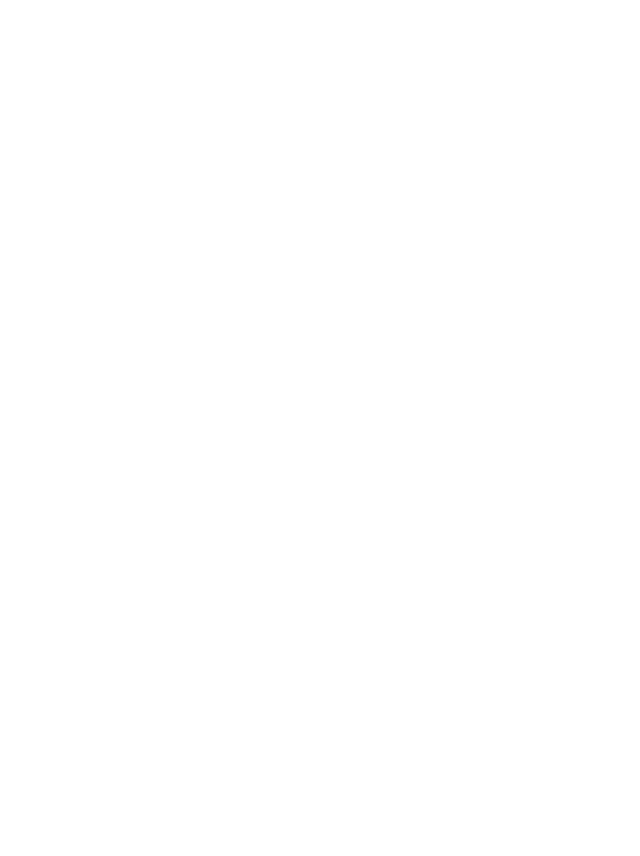
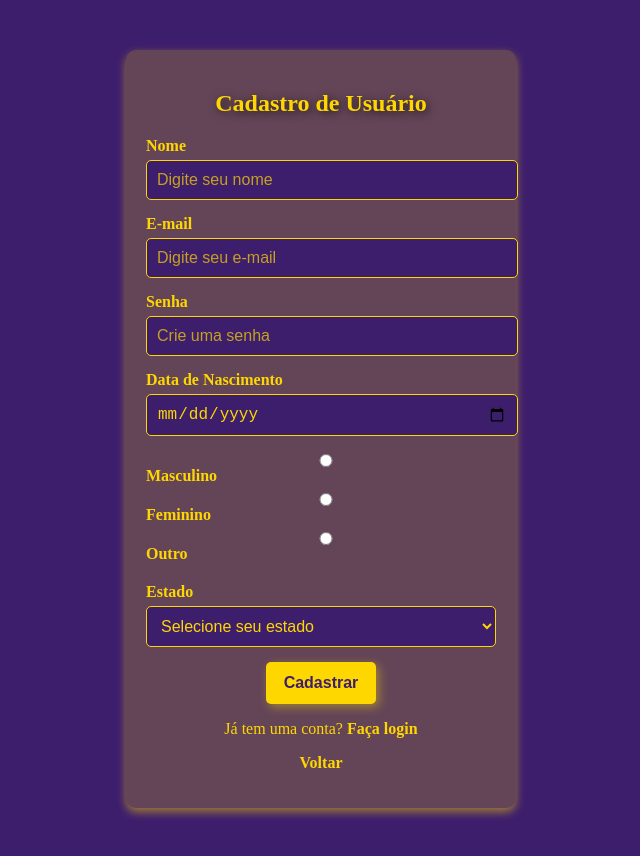
Before and after one commit to Roberto20deluxe/RotinaWeb, a website: page login/login.html in a window 1280 px wide. Shown: the whole page, without its empty margins (319-959 px from the left). Before the commit the page ends 800 px from the top, so only its background shows below. Drawn offline with Linux system fonts and the light colour scheme.

Commit message:
Commiting updates

```diff
--- a/login/login.html
+++ b/login/login.html
@@ -1,10 +1,92 @@
 <!DOCTYPE html>
-<html lang="en">
+<html lang="pt-BR">
+
 <head>
     <meta charset="UTF-8">
-    <title>Title</title>
+    <meta name="viewport" content="width=device-width, initial-scale=1.0">
+    <title>Cadastro de Usuário</title>
+    <link rel="stylesheet" href="../styles/styles.css">
 </head>
+
 <body>
+<div class="login-container">
+    <h2>Cadastro de Usuário</h2>
+    <form method="post" action="processar_cadastro.php">
 
+        <div class="input-group">
+            <label for="nome">Nome</label>
+            <input type="text" id="nome" name="nome" required placeholder="Digite seu nome">
+        </div>
+
+        <div class="input-group">
+            <label for="email">E-mail</label>
+            <input type="email" id="email" name="email" required placeholder="Digite seu e-mail">
+        </div>
+
+        <div class="input-group">
+            <label for="senha">Senha</label>
+            <input type="password" id="senha" name="senha" required placeholder="Crie uma senha">
+        </div>
+
+        <div class="input-group">
+            <label for="data_nascimento">Data de Nascimento</label>
+            <input type="date" id="data_nascimento" name="data_nascimento" required>
+        </div>
+
+        <div class="input-group">
+            <input type="radio" id="masculino" name="sexo" value="Masculino" required>
+            <label for="masculino">Masculino</label>
+
+            <input type="radio" id="feminino" name="sexo" value="Feminino" required>
+            <label for="feminino">Feminino</label>
+
+            <input type="radio" id="outro" name="sexo" value="Outro" required>
+            <label for="Outro">Outro</label>
+        </div>
+
+        <div class="input-group">
+            <label for="estado">Estado</label>
+            <select id="estado" name="estado" required>
+                <option value="">Selecione seu estado</option>
+                <option value="AC">Acre</option>
+                <option value="AL">Alagoas</option>
+                <option value="AP">Amapá</option>
+                <option value="AM">Amazonas</option>
+                <option value="BA">Bahia</option>
+                <option value="CE">Ceará</option>
+                <option value="DF">Distrito Federal</option>
+                <option value="ES">Espírito Santo</option>
+                <option value="GO">Goiás</option>
+                <option value="MA">Maranhão</option>
+                <option value="MT">Mato Grosso</option>
+                <option value="MS">Mato Grosso do Sul</option>
+                <option value="MG">Minas Gerais</option>
+                <option value="PA">Pará</option>
+                <option value="PB">Paraíba</option>
+                <option value="PR">Paraná</option>
+                <option value="PE">Pernambuco</option>
+                <option value="PI">Piauí</option>
+                <option value="RJ">Rio de Janeiro</option>
+                <option value="RN">Rio Grande do Norte</option>
+                <option value="RS">Rio Grande do Sul</option>
+                <option value="RO">Rondônia</option>
+                <option value="RR">Roraima</option>
+                <option value="SC">Santa Catarina</option>
+                <option value="SP">São Paulo</option>
+                <option value="SE">Sergipe</option>
+                <option value="TO">Tocantins</option>
+            </select>
+        </div>
+
+        <button type="submit" class="btn">Cadastrar</button>
+
+        <p class="login-text">
+            Já tem uma conta? <a href="login.html">Faça login</a>
+        </p>
+    </form>
+
+    <p><a href="../index.html">Voltar</a></p>
+</div>
 </body>
+
 </html>
--- a/styles/styles.css
+++ b/styles/styles.css
@@ -114,3 +114,86 @@ footer a:hover {
         opacity: 0;
     }
 }
+.login-container {
+    width: 350px;
+    margin: 50px auto;
+    padding: 20px;
+    background: rgba(255, 223, 0, 0.2);
+    border-radius: 10px;
+    box-shadow: 0px 4px 10px rgba(255, 215, 0, 0.5);
+    text-align: center;
+}
+
+.input-group {
+    margin-bottom: 15px;
+    text-align: left;
+    width: 100%;
+    display: flex;
+    flex-direction: column;
+}
+
+.input-group label {
+    font-weight: bold;
+    display: block;
+    margin-bottom: 5px;
+}
+
+.input-group input,
+.input-group select {
+    width: 100%;
+    padding: 10px;
+    border: 1px solid #FFD700;
+    border-radius: 5px;
+    background: #3D1E6D;
+    color: #FFD700;
+    font-size: 16px;
+}
+
+.input-group input::placeholder {
+    color: #FFD700;
+    opacity: 0.7;
+}
+
+.login-btn {
+    width: 100%;
+    padding: 10px;
+    background-color: #FFD700;
+    color: #3D1E6D;
+    border: none;
+    border-radius: 5px;
+    font-size: 16px;
+    font-weight: bold;
+    cursor: pointer;
+    box-shadow: 3px 3px 10px rgba(255, 223, 0, 0.4);
+}
+
+.login-btn:hover {
+    background-color: #E5C100;
+}
+
+
+.signup-text {
+    margin-top: 15px;
+    font-size: 14px;
+}
+
+.signup-text a {
+    color: #FFD700;
+    text-decoration: none;
+    font-weight: bold;
+}
+
+.signup-text a:hover {
+    text-decoration: underline;
+}
+
+
+.messages {
+    text-align: center;
+    margin-bottom: 10px;
+}
+
+.message {
+    color: #FFD700;
+    font-weight: bold;
+}
```
Also changed, not shown: contato.html (+1 -1 lines), index.html (+4 -5 lines), rotina/rotina_sem_CSS_JS.html (added, +67 -0 lines).
